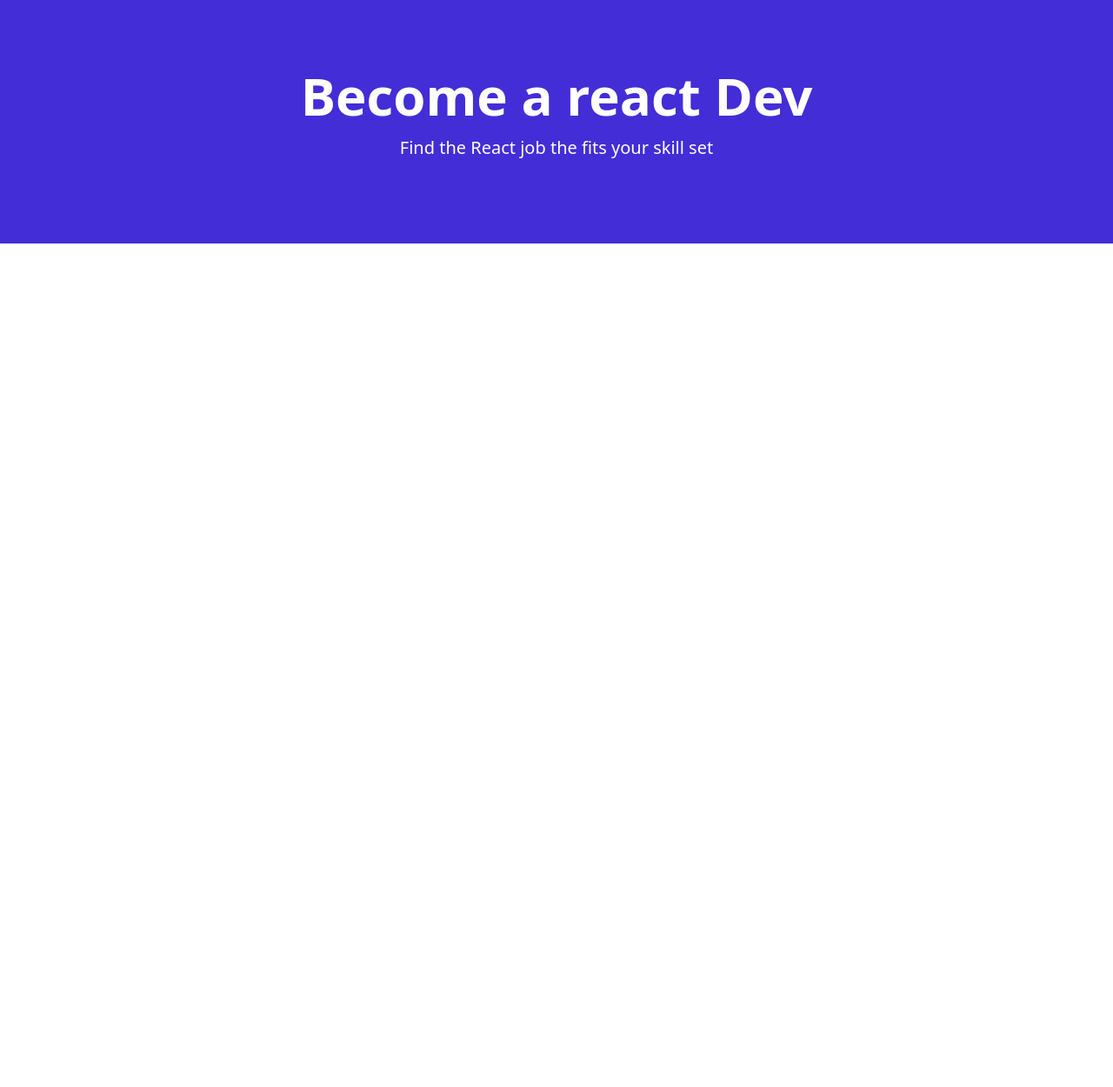
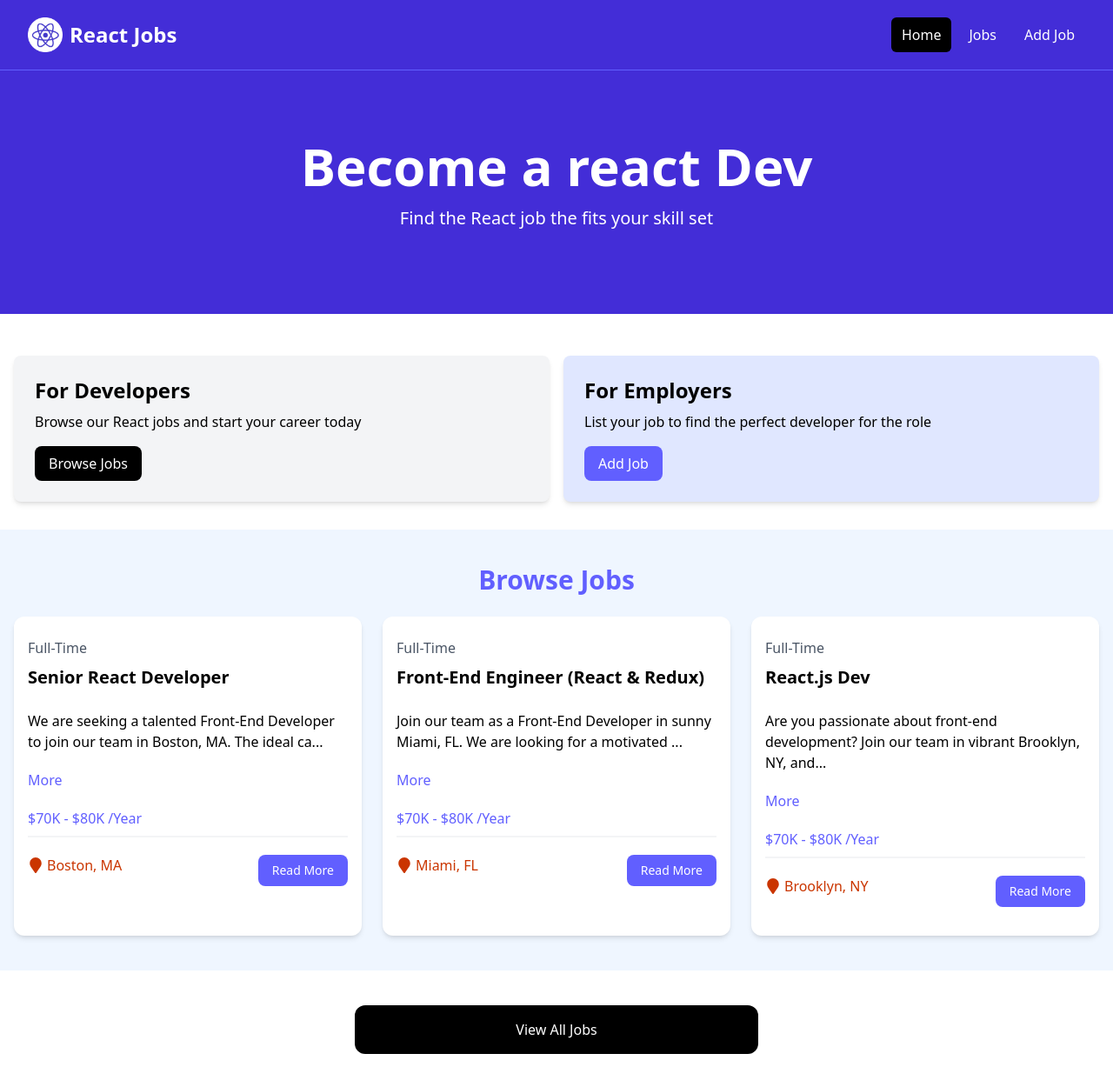
Before and after one commit to ANTONIOHU10/Front-end, a React (Vite) app in the folder 5_react_js_website/: page / in a window 1280 px wide. Shown: the whole page at 87% size. Before the commit the page ends 800 px from the top, so only its background shows below. Built offline with nearby package versions, Linux system fonts and the light colour scheme.

Commit message:
router links

```diff
--- a/5_react_js_website/src/App.jsx
+++ b/5_react_js_website/src/App.jsx
@@ -14,14 +14,17 @@
 } from 'react-router-dom';
 
 import HomePage from './Pages/HomePage'
+import MainLayout from './layouts/MainLayout'
+import JobsPage from './layouts/JobsPage'
 
 const router = createBrowserRouter(
 
-  /**
-   *
-   * Create a router for the HomePage component(page)
-   */
-  createRoutesFromElements(<Route index element={<HomePage/>}/>)
+  createRoutesFromElements(
+    <Route path = "/" element={<MainLayout/>}>
+          <Route index element={<HomePage/>}/>
+          <Route path ="/jobs" element={<JobsPage/>}/>
+    </Route>
+  )
 );
 
 
--- a/5_react_js_website/src/Pages/HomePage.jsx
+++ b/5_react_js_website/src/Pages/HomePage.jsx
@@ -1,11 +1,16 @@
 import React from 'react'
 import Hero from '../components/Hero'
-
+import HomeCards from '../components/HomeCards'
+import JobListings from '../components/JobListings'
+import ViewAllJobs from '../components/ViewAllJobs'
 
 const HomePage = () => {
   return (
     <>
         <Hero/>
+        <HomeCards />
+        <JobListings />
+        <ViewAllJobs />
 
     </>
   )
--- a/5_react_js_website/src/components/HomeCards.jsx
+++ b/5_react_js_website/src/components/HomeCards.jsx
@@ -1,5 +1,6 @@
 import React from 'react'
 import Card from '../components/Card'
+import { Link } from 'react-router-dom'
 
 const HomeCards = () => {
   return (
@@ -11,12 +12,12 @@
             <p className="mt-2 mb-4">
               Browse our React jobs and start your career today
             </p>
-            <a
-              href="/jobs.html"
+            <Link
+              to="/jobs"
               className="inline-block bg-black text-white rounded-lg px-4 py-2 hover:bg-gray-700"
             >
               Browse Jobs
-            </a>
+            </Link>
           </Card>
 
           <Card bg='bg-indigo-100'>
@@ -24,12 +25,12 @@
             <p className="mt-2 mb-4">
               List your job to find the perfect developer for the role
             </p>
-            <a
-              href="/add-job.html"
+            <Link
+              to="/add-job"
               className="inline-block bg-indigo-500 text-white rounded-lg px-4 py-2 hover:bg-indigo-600"
             >
               Add Job
-            </a>
+            </Link>
           </Card>
         </div>
       </div>
--- a/5_react_js_website/src/components/JobListing.jsx
+++ b/5_react_js_website/src/components/JobListing.jsx
@@ -2,6 +2,8 @@
 import { useState } from 'react'
 /** react additional icons */
 import {FaMapMarker} from 'react-icons/fa'
+
+import { Link } from 'react-router-dom'
 
 /**
  *
@@ -63,14 +65,14 @@
         {/** from the json file */}
         {job.location}
         </div>
-        <a
+        <Link
 
         /** from the json file */
-        href={`/job/${job.id}`}
+        to={`/job/${job.id}`}
         className="h-[36px] bg-indigo-500 hover:bg-indigo-600 text-white px-4 py-2 rounded-lg text-center text-sm"
         >
         Read More
-        </a>
+        </Link>
     </div>
     </div>
     </div>
--- a/5_react_js_website/src/components/Navbar.jsx
+++ b/5_react_js_website/src/components/Navbar.jsx
@@ -1,6 +1,6 @@
-
 import logo from '../assets/images/logo.png';
 import React from 'react'
+import { Link } from 'react-router-dom';
 
 const Navbar = () => {
   return (
@@ -11,7 +11,7 @@
             className="flex flex-1 items-center justify-center md:items-stretch md:justify-start"
           >
             {/*<!-- Logo -->*/}
-            <a className="flex flex-shrink-0 items-center mr-4" href="/index.html">
+            <Link className="flex flex-shrink-0 items-center mr-4" to="/">
               <img
                 className="h-10 w-auto"
                 src= {logo}
@@ -20,22 +20,25 @@
               <span className="hidden md:block text-white text-2xl font-bold ml-2">
                 React Jobs
                 </span>
-            </a>
+            </Link>
             <div className="md:ml-auto">
               <div className="flex space-x-2">
-                <a
-                  href="/index.html"
+                <Link
+                  /**index path */
+                  to ="/"
                   className="text-white bg-black hover:bg-gray-900 hover:text-white rounded-md px-3 py-2"
-                  >Home</a>
-                <a
-                  href="/jobs.html"
+                  >Home</Link>
+                <Link
+                  /**Jobs page path */
+                  to="/jobs"
                   className="text-white hover:bg-gray-900 hover:text-white rounded-md px-3 py-2"
-                  >Jobs</a>
-                <a
-                  href="/add-job.html"
+                  >Jobs</Link>
+                <Link
+                  /**Add job page path */
+                  to="/add-job"
                   className="text-white hover:bg-gray-900 hover:text-white rounded-md px-3 py-2"
                   >Add Job
-                  </a>
+                  </Link>
               </div>
             </div>
           </div>
--- a/5_react_js_website/src/components/ViewAllJobs.jsx
+++ b/5_react_js_website/src/components/ViewAllJobs.jsx
@@ -1,13 +1,14 @@
 import React from 'react'
+import { Link } from 'react-router-dom'
 
 const ViewAllJobs = () => {
   return (
     <section className="m-auto max-w-lg my-10 px-6">
-    <a
-      href="/jobs"
+    <Link
+      to="/jobs"
       className="block bg-black text-white text-center py-4 px-6 rounded-xl hover:bg-gray-700"
-      >View All Jobs</a
-    >
+      >View All Jobs
+      </Link>
     </section>
   )
 }
--- /dev/null
+++ b/5_react_js_website/src/layouts/JobsPage.jsx
@@ -0,0 +1,9 @@
+import React from 'react'
+
+const JobsPage = () => {
+  return (
+    <div>JobsPage</div>
+  )
+}
+
+export default JobsPage
--- a/5_react_js_website/src/layouts/MainLayout.jsx
+++ b/5_react_js_website/src/layouts/MainLayout.jsx
@@ -0,0 +1,16 @@
+import { Outlet } from 'react-router-dom'
+import React from 'react'
+import Navbar from '../components/Navbar'
+
+const MainLayout = () => {
+  return (
+    <>
+        {/** We put the navbar here, because every page has this navBar */}
+        <Navbar/>
+        <Outlet/>
+
+    </>
+  )
+}
+
+export default MainLayout
```
